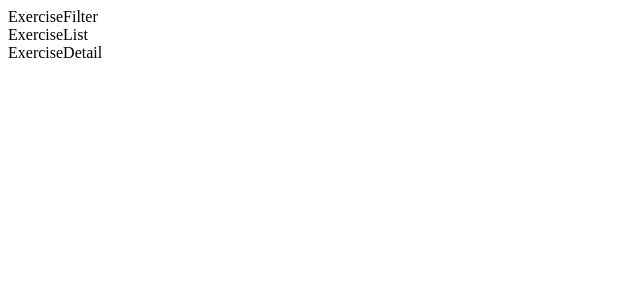
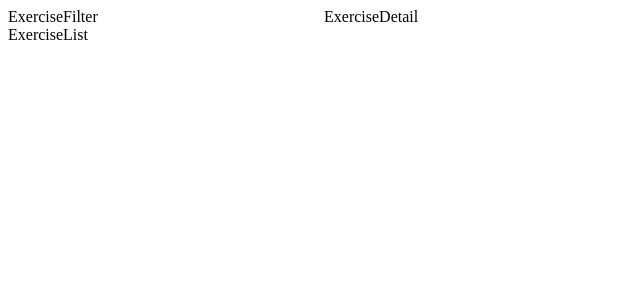
Before and after one commit to jacobleesinger/future-frontender-takehome, a React (Create React App) app: page / in a window 1280 px wide. Shown: the top 300 px of the page, without its empty margins (0-640 px from the left). Built offline with nearby package versions, Linux system fonts and the light colour scheme.

Commit message:
adds basic grid layout

```diff
--- /dev/null
+++ b/src/components/App.css
@@ -0,0 +1,13 @@
+.app {
+  display: grid;
+  grid-template-columns: 25% 50% 25%;
+  grid-template-rows: 60px 100%;
+}
+
+.left-pane {
+  grid-column: 1 2;
+}
+
+.right-pane {
+  grid-column: 2 3;
+}
--- a/src/components/App.js
+++ b/src/components/App.js
@@ -3,6 +3,8 @@ import React, { Component } from 'react';
 import ExerciseList from './ExerciseList';
 import ExerciseFilter from './ExerciseFilter';
 import ExerciseDetail from './ExerciseDetail';
+
+import './App.css';
 
 class App extends Component {
   render() {
--- /dev/null
+++ b/src/index.css
@@ -0,0 +1,6 @@
+html,
+body {
+  height: 100%;
+  font-family: Arial, Helvetica, sans-serif;
+  overflow-y: hidden;
+}
```
